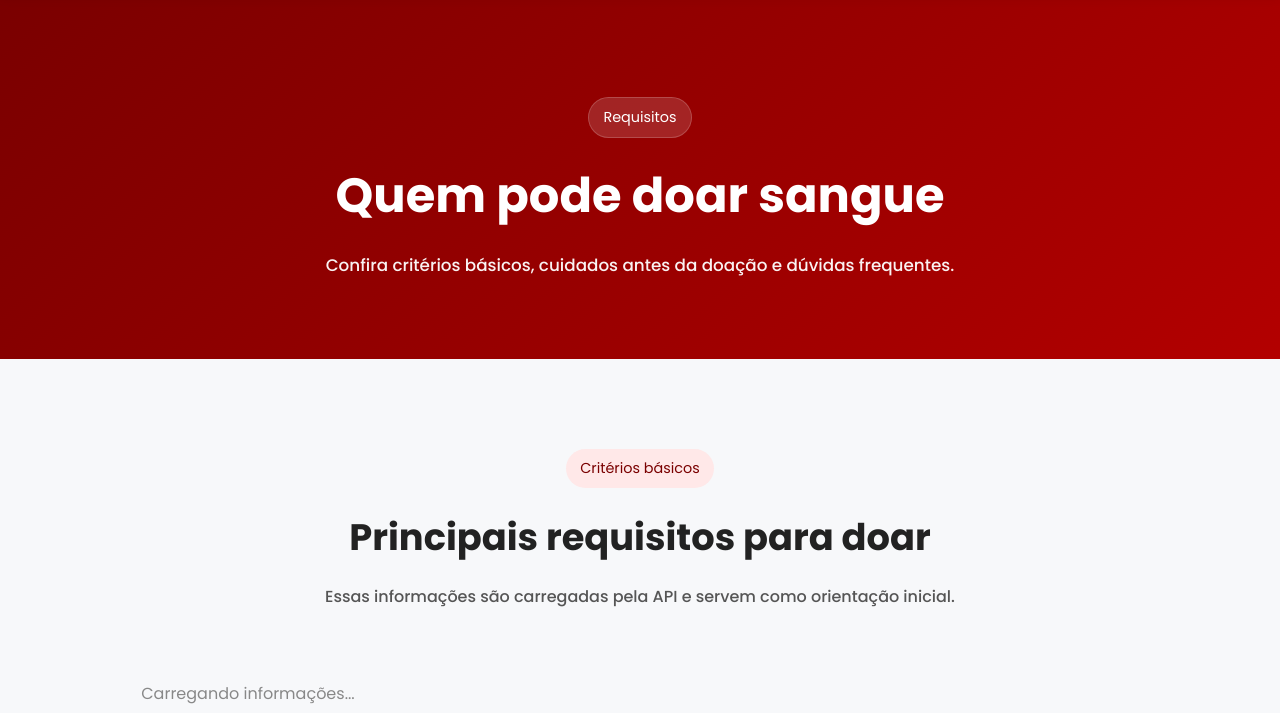
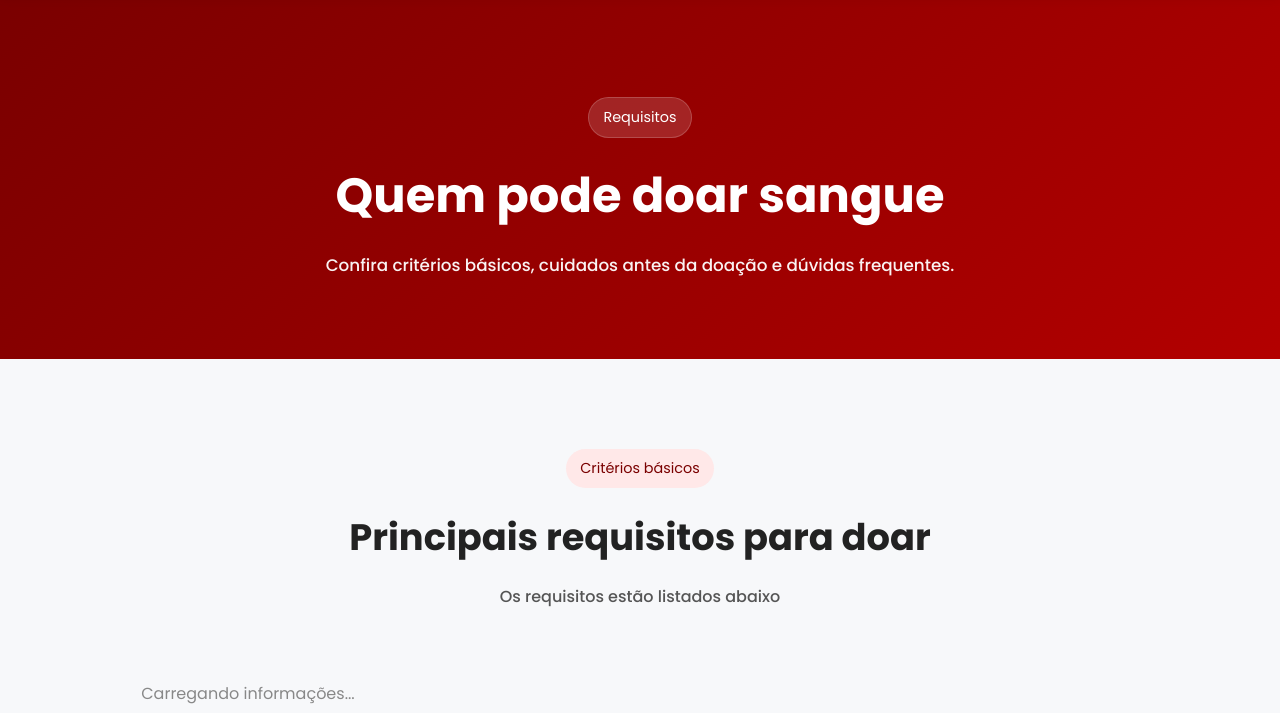
Before and after one commit to Gugaum1/projeto_HemaVita, a plain HTML site: page projeto-doacao-sangue/quem-pode-doar.html in a window 1280 px wide. Shown: the part 87-800 px from the top of the page. Drawn offline with Linux system fonts and the light colour scheme; no server answers.

Commit message:
Add files via upload

```diff
--- a/projeto-doacao-sangue/quem-pode-doar.html
+++ b/projeto-doacao-sangue/quem-pode-doar.html
@@ -28,7 +28,7 @@
         <div class="section-header">
           <span class="section-tag">Critérios básicos</span>
           <h2>Principais requisitos para doar</h2>
-          <p>Essas informações são carregadas pela API e servem como orientação inicial.</p>
+          <p>Os requisitos estão listados abaixo</p>
         </div>
 
         <div class="requirements-grid"></div>
```
Also changed, not shown: projeto-doacao-sangue/index.html (+1 -1 lines).
